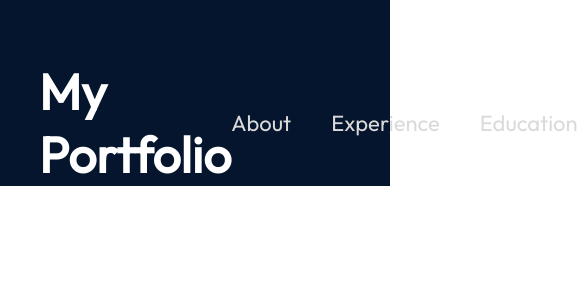
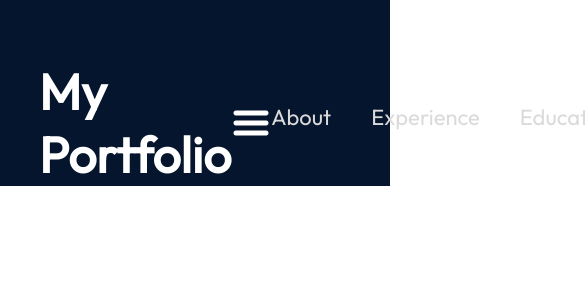
Before and after one commit to JAloise/react-MyPortfolio, a React (Vite) app: page / in a window 390 px wide. Shown: the top 300 px of the page, 585 px wide, since content can reach past the window. Built offline with nearby package versions, Linux system fonts and the light colour scheme.

Commit message:
add assets and hamburger icon

```diff
--- a/src/components/NavBar/NavBar.jsx
+++ b/src/components/NavBar/NavBar.jsx
@@ -1,12 +1,18 @@
-import React from "react";
+import React, {useState} from "react"; //import useState to keep track if hamburger menu is open or not
 import styles from "./NavBar.module.css"; //import css from navbar.module.css
+import { getImageUrl } from "../../utils"; //import function for getting images
 
+//src= "../../../assets/nav/menuIcon.png"
 
 export const NavBar = () => {
+    console.log(getImageUrl("nav/menuIcon.png"))
+
     //href = "/" returns to top of page when clicked
     return (<nav className= {styles.navbar}>
         <a className = {styles.title} href="/">My Portfolio</a>
         <div className= {styles.menu}>
+
+            <img className={styles.menuBtn} src= {getImageUrl("nav/menuIcon.png")} alt="Hamburger Menu Icon"/>
             <ul className = {styles.menuItems}>
                 <li>
                     <a href="#about">About</a>
--- a/src/getImageURL.js
+++ b/src/utils.js
@@ -2,5 +2,6 @@
 //make it easier to dynamically import images into our components
 //variable "path" is the picture file name
 export const getImageUrl = (path) => {
-    return new URL(`assets/${path}`, import.meta.url).href; //string interperlation, href returns the url as a string
+    return new URL(`/assets/${path}`, import.meta.url).href; //string interperlation, href returns the url as a string
+    //return `/assets/${path}`;
 };
```
Also changed, not shown: assets/nav/menuIcon.png (added).
